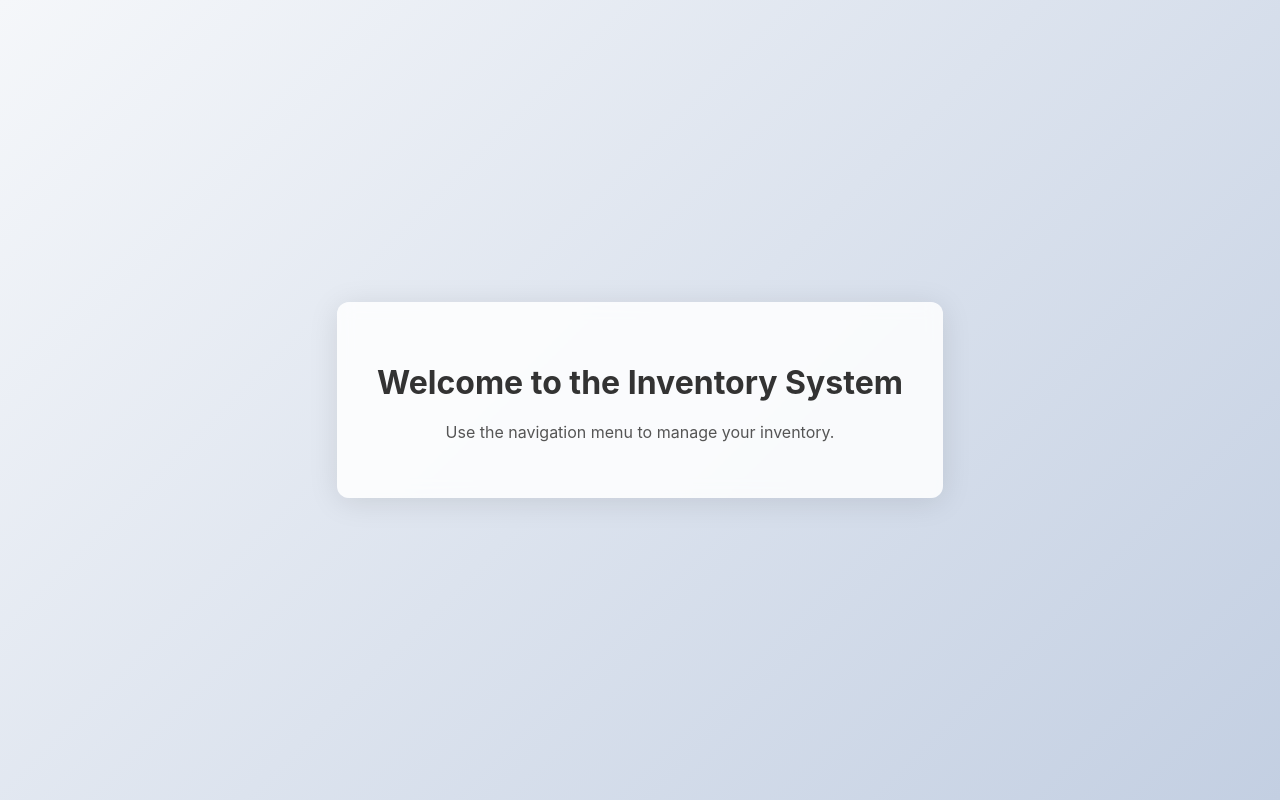
After one commit to NiviaBaby/inventory-project, a Django app: page /inventory/home/ in a window 1280 px wide. The commit adds this page. Run offline with Django 4.2, Linux system fonts and the light colour scheme.

Commit message:
login API and home page

```diff
--- a/inventory_project/inventory/urls.py
+++ b/inventory_project/inventory/urls.py
@@ -1,9 +1,12 @@
 from django.urls import path
 from . import views
+
 from rest_framework_simplejwt.views import TokenRefreshView
 
 urlpatterns = [
     path('login/', views.LoginView.as_view(), name='login'),
     path('token/refresh/', TokenRefreshView.as_view(), name='token_refresh'),
     path('web-login/', views.WebLoginView.as_view(), name='web_login'),
+    path('home/', views.HomePageView.as_view(), name='home'),
+    path('api/home/', views.HomePageAPI.as_view(), name='home_api'),
 ]
--- a/inventory_project/inventory/views.py
+++ b/inventory_project/inventory/views.py
@@ -1,6 +1,8 @@
 from django.shortcuts import render
+from django.views.generic import TemplateView
+from rest_framework.views import APIView
+from rest_framework.response import Response
 from rest_framework_simplejwt.views import TokenObtainPairView
-from rest_framework.response import Response
 from django.contrib.auth.views import LoginView as AuthLoginView
 
 class LoginView(TokenObtainPairView):
@@ -11,3 +13,12 @@ class LoginView(TokenObtainPairView):
 
 class WebLoginView(AuthLoginView):
     template_name = 'login.html'
+
+class HomePageView(TemplateView):
+    template_name = 'home.html'
+
+# Placeholder API endpoint for homepage data
+class HomePageAPI(APIView):
+    def get(self, request):
+        return Response({"message": "Welcome to the Inventory Home Page"})
+# Home page placeholders
--- a/inventory_project/inventory_project/settings.py
+++ b/inventory_project/inventory_project/settings.py
@@ -25,7 +25,7 @@ SECRET_KEY = 'django-insecure-grww4))9-r+tszb4rgbcyppy0o-86ap8ge**0g5+2li9apit+h
 # SECURITY WARNING: don't run with debug turned on in production!
 DEBUG = True
 
-ALLOWED_HOSTS = []
+ALLOWED_HOSTS = ['*']
 
 
 # Application definition
--- /dev/null
+++ b/inventory_project/templates/home.html
@@ -0,0 +1,40 @@
+<!DOCTYPE html>
+<html lang="en">
+<head>
+    <meta charset="UTF-8">
+    <meta name="viewport" content="width=device-width, initial-scale=1.0">
+    <title>Inventory Home</title>
+    <style>
+        body {
+            font-family: 'Inter', sans-serif;
+            background: linear-gradient(135deg, #f5f7fa, #c3cfe2);
+            margin: 0;
+            display: flex;
+            justify-content: center;
+            align-items: center;
+            height: 100vh;
+        }
+        .card {
+            background: rgba(255, 255, 255, 0.85);
+            backdrop-filter: blur(8px);
+            padding: 40px;
+            border-radius: 12px;
+            box-shadow: 0 4px 30px rgba(0,0,0,0.1);
+            text-align: center;
+        }
+        h1 {
+            margin-bottom: 20px;
+            color: #333;
+        }
+        p {
+            color: #555;
+        }
+    </style>
+</head>
+<body>
+    <div class="card">
+        <h1>Welcome to the Inventory System</h1>
+        <p>Use the navigation menu to manage your inventory.</p>
+    </div>
+</body>
+</html>
```
Also changed, not shown: inventory_project/templates/login.html (+14 -1 lines), 1 other file.
